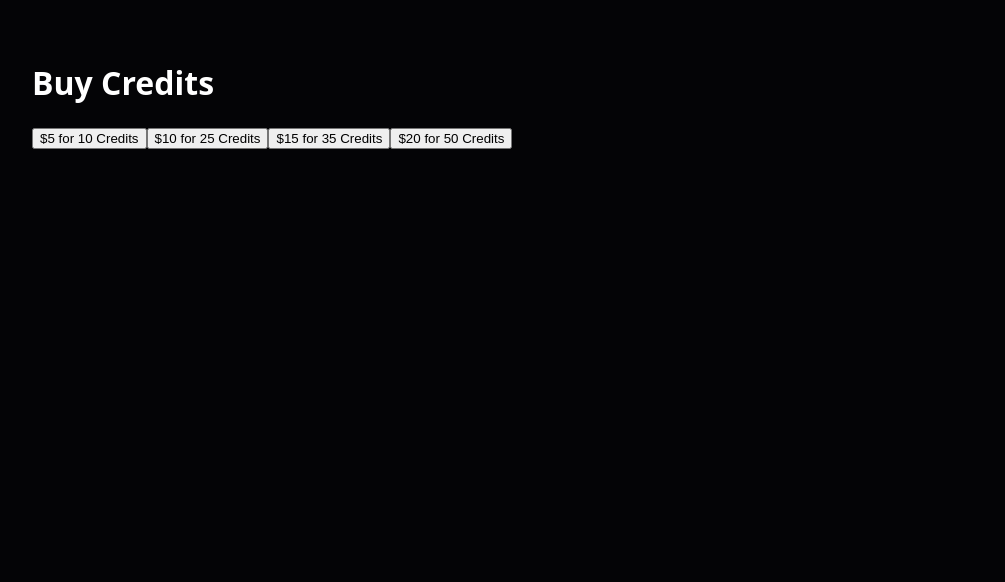
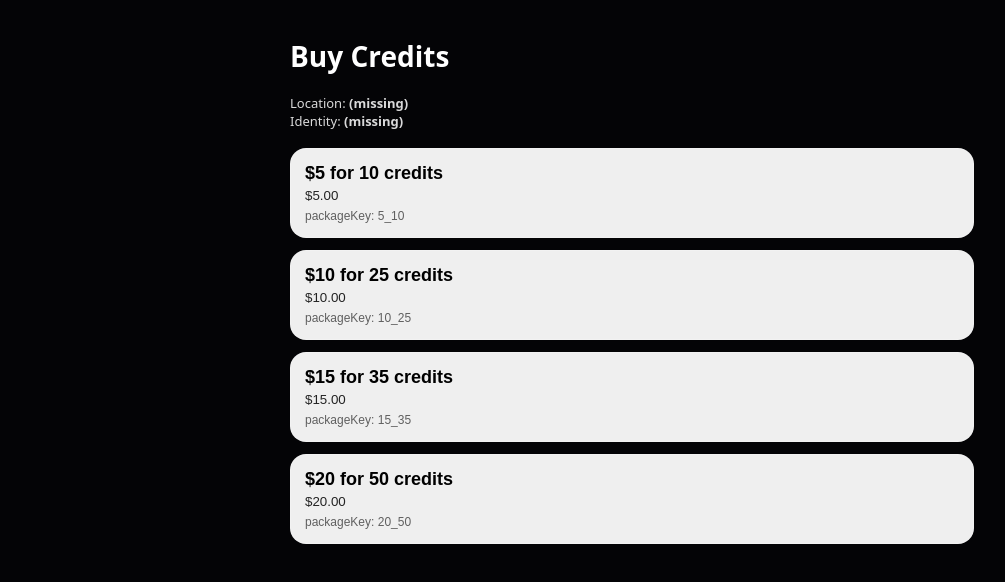
Before and after one commit to mattnh55-remix/remixrequests, a Next.js app: page /buy in a window 1280 px wide. Shown: the top 582 px of the page, without its empty margins (8-1013 px from the left). Built offline with nearby package versions, Linux system fonts and the light colour scheme.

Commit message:
Persist identityId for buy flow + ensure checkout payload includes required fields

```diff
--- a/src/app/buy/page.tsx
+++ b/src/app/buy/page.tsx
@@ -1,61 +1,111 @@
 "use client";
 
-import { useState } from "react";
+import { useEffect, useMemo, useState } from "react";
+import { PACKAGES, type PackageKey } from "@/lib/packages";
 
-export default function BuyCreditsPage() {
-  const [loading, setLoading] = useState<string | null>(null);
+type ApiResp =
+  | { ok: true; checkoutUrl: string; referenceId?: string }
+  | { ok: false; error: string; details?: any };
 
-  async function handleCheckout(packageKey: string) {
+export default function BuyPage() {
+  const [identityId, setIdentityId] = useState<string>("");
+  const [location, setLocation] = useState<string>("");
+  const [error, setError] = useState<string>("");
+  const [busyKey, setBusyKey] = useState<string>("");
+
+  useEffect(() => {
+    // Read from localStorage (set during /auth/verify)
+    const id = typeof window !== "undefined" ? localStorage.getItem("rr_identityId") : null;
+    const loc = typeof window !== "undefined" ? localStorage.getItem("rr_location") : null;
+
+    if (id) setIdentityId(id);
+    if (loc) setLocation(loc);
+  }, []);
+
+  const packageEntries = useMemo(() => {
+    return Object.entries(PACKAGES) as Array<[PackageKey, { credits: number; priceCents: number; label?: string }]>;
+  }, []);
+
+  async function startCheckout(packageKey: PackageKey) {
+    setError("");
+
+    if (!location || !identityId) {
+      setError("You’re not verified yet. Go back and verify your phone/email first.");
+      return;
+    }
+
+    setBusyKey(packageKey);
+
     try {
-      setLoading(packageKey);
-
       const res = await fetch("/api/square/create-checkout", {
         method: "POST",
-        headers: { "Content-Type": "application/json" },
-        body: JSON.stringify({
-          packageKey,
-          buyerEmail: "user@email.com", // Replace with real user email from session
-        }),
+        headers: { "content-type": "application/json" },
+        body: JSON.stringify({ location, identityId, packageKey }),
       });
 
-      const data = await res.json();
+      const data = (await res.json()) as ApiResp;
 
-      if (!res.ok) {
-        alert("Error creating checkout");
-        console.error(data);
+      if (!data.ok) {
+        setError(data.error || "Checkout failed.");
+        setBusyKey("");
         return;
       }
 
+      // Redirect to Square hosted checkout
       window.location.href = data.checkoutUrl;
-    } catch (err) {
-      console.error(err);
-      alert("Checkout error");
-    } finally {
-      setLoading(null);
+    } catch (e: any) {
+      setError(e?.message || "Checkout failed.");
+      setBusyKey("");
     }
   }
 
   return (
-    <main style={{ padding: 40 }}>
-      <h1>Buy Credits</h1>
+    <div style={{ maxWidth: 720, margin: "0 auto", padding: 18 }}>
+      <h1 style={{ fontSize: 28, fontWeight: 800 }}>Buy Credits</h1>
 
-      <button onClick={() => handleCheckout("5_10")}>
-        $5 for 10 Credits
-      </button>
+      <div style={{ marginTop: 10, opacity: 0.85, fontSize: 13 }}>
+        <div>Location: <b>{location || "(missing)"}</b></div>
+        <div>Identity: <b>{identityId ? `${identityId.slice(0, 8)}…` : "(missing)"}</b></div>
+      </div>
 
-      <button onClick={() => handleCheckout("10_25")}>
-        $10 for 25 Credits
-      </button>
+      {error ? (
+        <div style={{ marginTop: 14, padding: 12, borderRadius: 12, border: "1px solid rgba(255,0,0,0.35)" }}>
+          <b style={{ color: "#ff4d4d" }}>Error:</b> {error}
+        </div>
+      ) : null}
 
-      <button onClick={() => handleCheckout("15_35")}>
-        $15 for 35 Credits
-      </button>
+      <div style={{ marginTop: 18, display: "grid", gap: 12 }}>
+        {packageEntries.map(([key, pkg]) => {
+          const dollars = (pkg.priceCents / 100).toFixed(2);
+          const busy = busyKey === key;
 
-      <button onClick={() => handleCheckout("20_50")}>
-        $20 for 50 Credits
-      </button>
-
-      {loading && <p>Redirecting to secure checkout...</p>}
-    </main>
+          return (
+            <button
+              key={key}
+              onClick={() => startCheckout(key)}
+              disabled={!!busyKey}
+              style={{
+                padding: 14,
+                borderRadius: 16,
+                border: "1px solid rgba(255,255,255,0.15)",
+                textAlign: "left",
+                cursor: busyKey ? "not-allowed" : "pointer",
+                opacity: busyKey && !busy ? 0.6 : 1,
+              }}
+            >
+              <div style={{ fontSize: 18, fontWeight: 800 }}>
+                {pkg.label || `${pkg.credits} credits`}
+              </div>
+              <div style={{ opacity: 0.85, marginTop: 4 }}>
+                ${dollars} {busy ? "— opening checkout…" : ""}
+              </div>
+              <div style={{ opacity: 0.6, marginTop: 6, fontSize: 12 }}>
+                packageKey: {key}
+              </div>
+            </button>
+          );
+        })}
+      </div>
+    </div>
   );
 }
--- a/src/app/request/[location]/page.tsx
+++ b/src/app/request/[location]/page.tsx
@@ -932,6 +932,11 @@ const res = await fetch(`/api/public/auth/start`, {
       });
       const data = await res.json();
       if (!data.ok) {
+// Persist identity for checkout flow (buy page reads this)
+if (typeof window !== "undefined" && data?.identityId) {
+  localStorage.setItem("rr_identityId", String(data.identityId));
+  localStorage.setItem("rr_location", String(location));
+}
         sfx.playError();
         setMsg(data.error || "Invalid code.");
         return;
```
